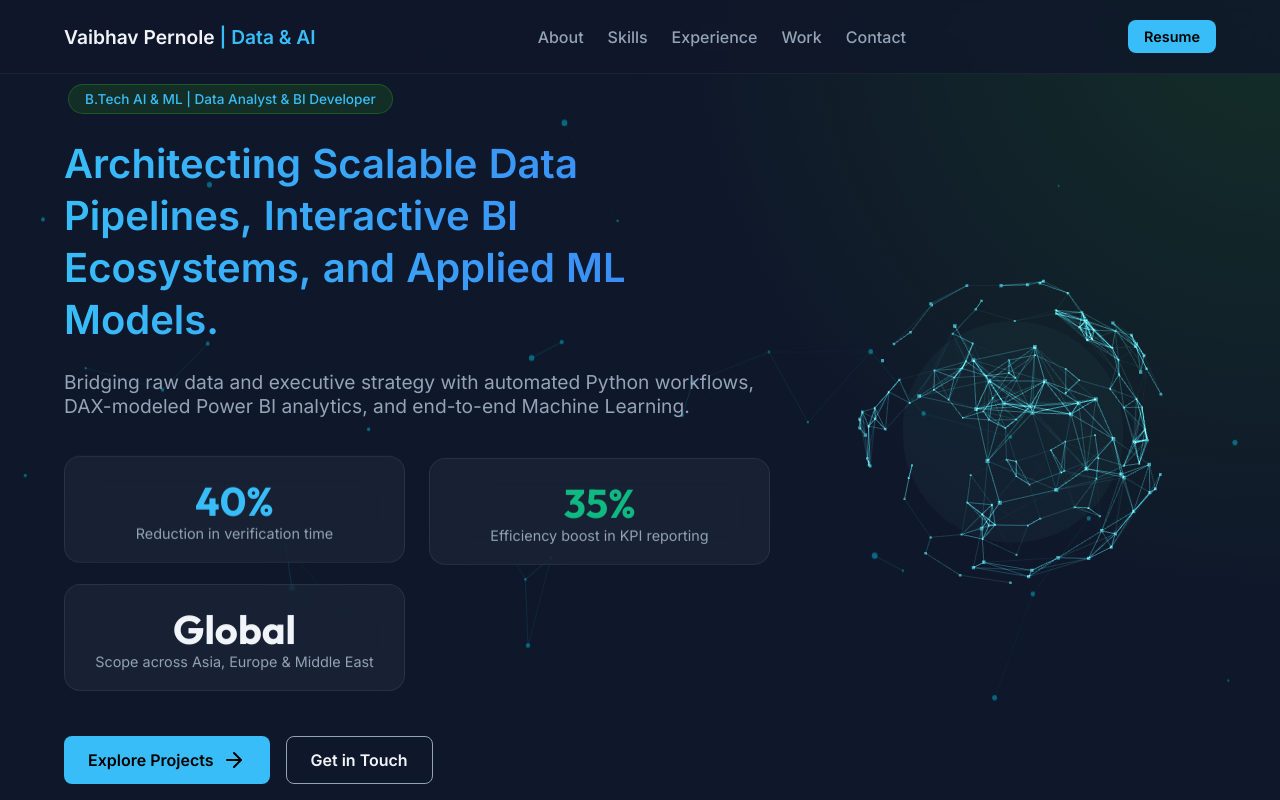
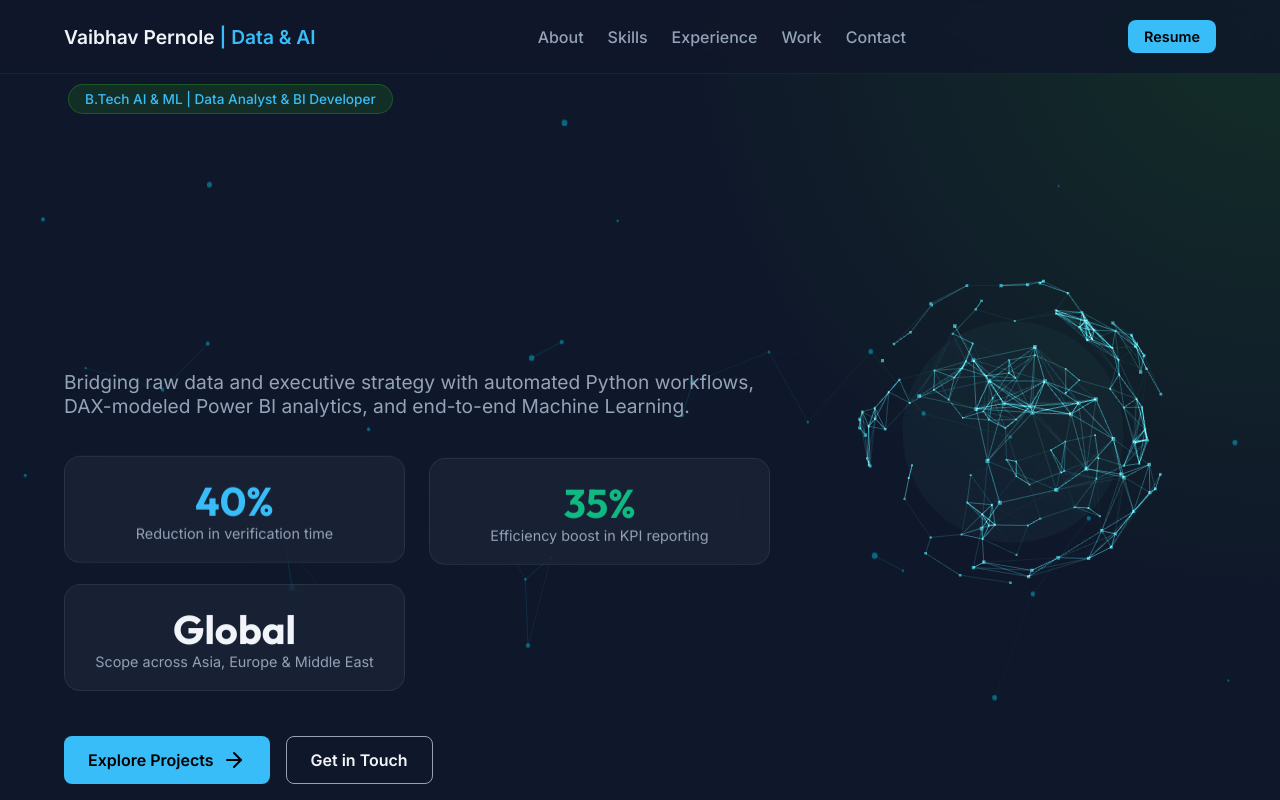
Before and after one commit to vaibhav72-hub/portfolio-github, a React (Vite) app: page / in a window 1280 px wide. Shown: the top 800 px of the page. Built offline with nearby package versions, Linux system fonts and the light colour scheme.

Commit message:
feat: add AnimatedText component with Framer Motion

```diff
--- a/src/components/AnimatedText.tsx
+++ b/src/components/AnimatedText.tsx
@@ -25,20 +25,23 @@ export default function AnimatedText({ text, className = "", once = true }: Anim
   const wordVariant: Variants = {
     visible: {
       opacity: 1,
+      y: 0,
       transition: {
-        duration: 0.8,
-        ease: "easeOut"
+        type: "spring",
+        damping: 15,
+        stiffness: 60,
       },
     },
     hidden: {
       opacity: 0,
+      y: 12,
     },
   };
 
   return (
     <motion.div
       ref={ref}
-      style={{ display: "inline-block" }}
+      style={{ display: "inline-flex", flexWrap: "wrap" }}
       variants={container}
       initial="hidden"
       animate={isInView ? "visible" : "hidden"}
@@ -48,7 +51,7 @@ export default function AnimatedText({ text, className = "", once = true }: Anim
         <motion.span
           key={index}
           variants={wordVariant}
-          style={{ display: "inline-block", marginRight: "0.28em" }}
+          style={{ display: "inline-block", position: "relative", marginRight: "0.28em" }}
         >
           {word}
         </motion.span>
```
